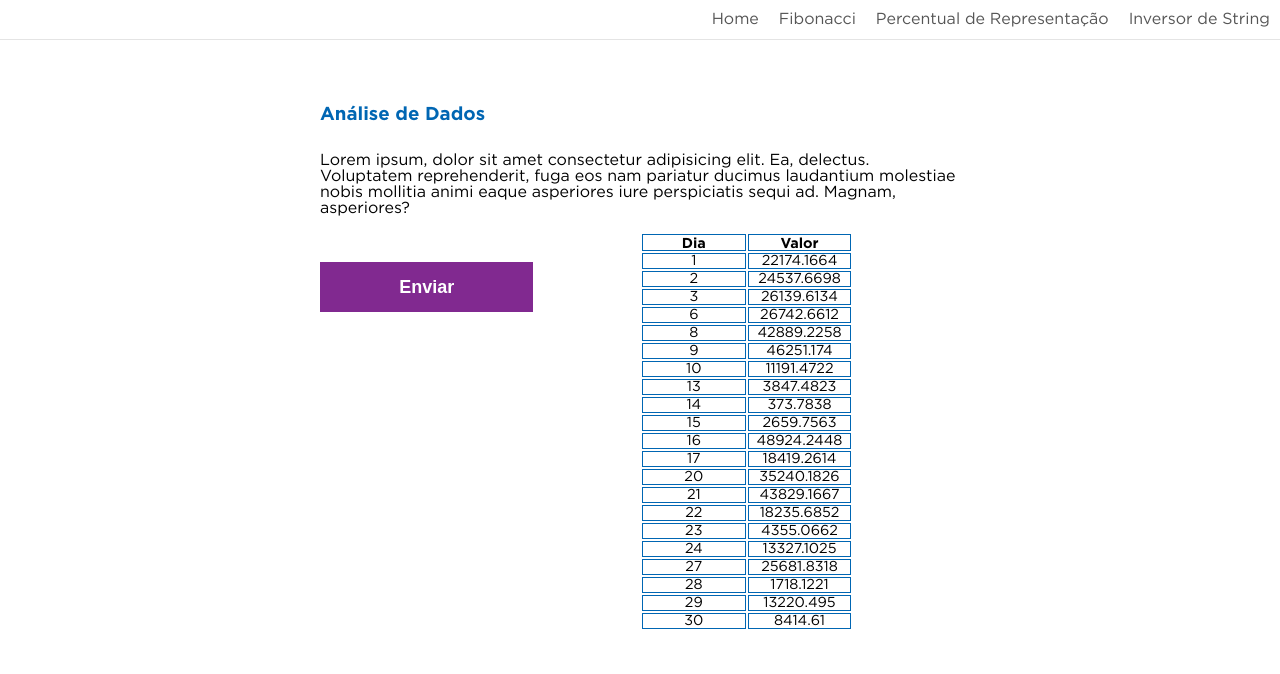
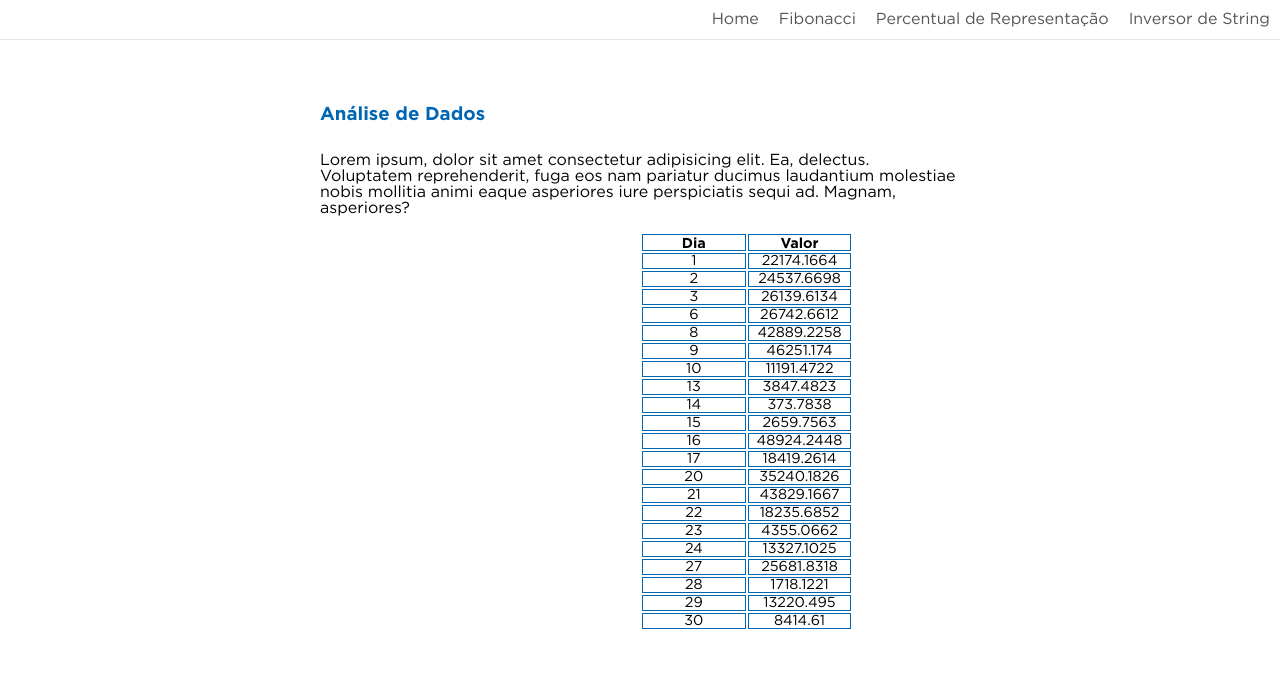
Before and after one commit to Luanderson-Mendes/analise_e_desenvolvimento, a plain HTML site: page src/https/AnaliseDeDados/dados.html in a window 1280 px wide. Shown: the top 674 px of the page. Drawn offline with Linux system fonts and the light colour scheme.

Commit message:
dados.html update

```diff
--- a/src/https/AnaliseDeDados/dados.html
+++ b/src/https/AnaliseDeDados/dados.html
@@ -24,7 +24,6 @@
             <div class="tabela-dados">
                 <div class="form-container selectors">
                     <form action="" id="formulario">
-                        <button type="submit">Enviar</button>
                     </form>
                 </div>
                 <div class="table"></div>
```
